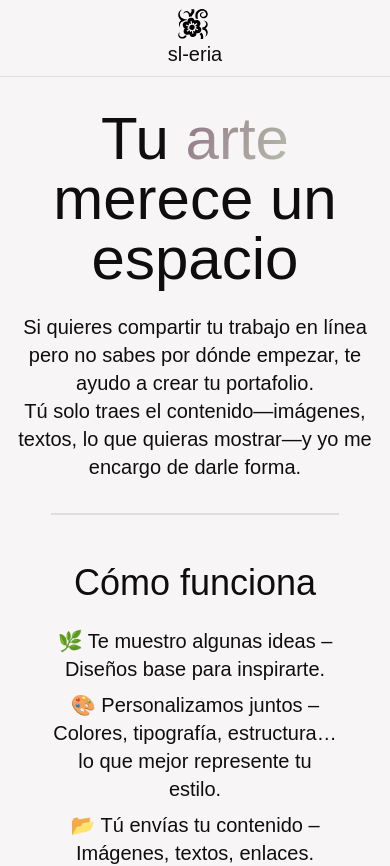
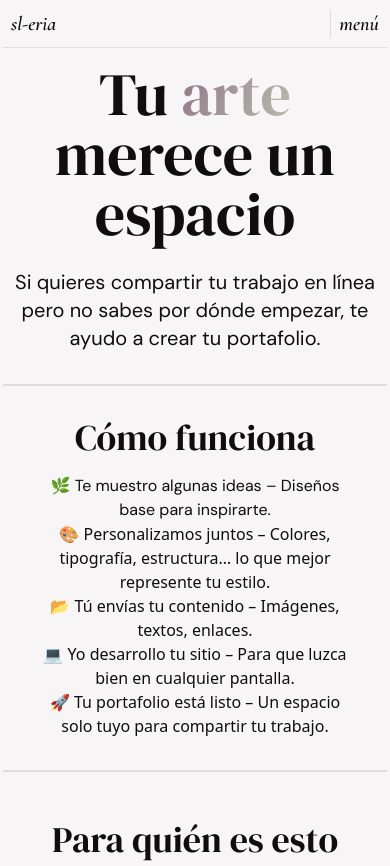
Before and after one commit to Lvnge/sl-eria, a React (Vite) app: page / in a window 390 px wide. Shown: the top 866 px of the page. Built offline with nearby package versions, Linux system fonts and the light colour scheme.

Commit message:
Refactor navbar, add navbar functionality for mobile, commit only for mobile testing

```diff
--- /dev/null
+++ b/src/components/navBar/NavBar.tsx
@@ -0,0 +1,47 @@
+import { useState } from "react";
+
+const NavBar = () => {
+  const [menuOpen, setMenuOpen] = useState(false);
+  console.log(menuOpen);
+
+  return (
+    <>
+      <div className="flex flex-col items-center">
+        <div className="navbar">
+          <p className="italic font-Cormorant">sl-eria</p>
+          <button onClick={() => setMenuOpen(!menuOpen)}>
+            <p className="italic font-Cormorant border-l-1 border-(--text)/10 pl-2">
+              {menuOpen ? "cerrar" : "menú"}
+            </p>
+          </button>
+        </div>
+        <div>
+          {/* Mobile Menu */}
+          {menuOpen && (
+            <div
+              className={`mobile-menu transition-transform duration-500 ease-in-out overflow-hidden ${
+                menuOpen
+                  ? "translate-y-0 opacity-100 max-h-screen"
+                  : "-translate-y-full opacity-0 max-h-0"
+              }`}
+            >
+              <p className="">misión</p>
+              <p className="">componentes</p>
+              <p className="">contacto</p>
+              <p className="">acerca de mí</p>
+
+              <div className="flex flex-col gap-2 text-xs ">
+                <p>román montes, 26</p>
+                <p>ig: @rmg.wav</p>
+                <p>web: silentlung.com</p>
+                <p>loc: gdl, mx</p>
+              </div>
+            </div>
+          )}
+        </div>
+      </div>
+    </>
+  );
+};
+
+export default NavBar;
--- a/src/index.css
+++ b/src/index.css
@@ -1,8 +1,5 @@
+@import url("https://fonts.googleapis.com/css2?family=Cormorant+Infant:ital,wght@0,300..700;1,300..700&family=DM+Sans:ital,opsz,wght@0,9..40,100..1000;1,9..40,100..1000&family=DM+Serif+Display:ital@0;1&display=swap");
 @import "tailwindcss";
-
-* {
-  @apply font-satoshi;
-}
 
 body {
   background-color: var(--background);
@@ -10,8 +7,9 @@ body {
 }
 
 @theme {
-  --font-satoshi: Satoshi, sans-serif;
-  --font-poppins: Poppins, sans-serif;
+  --font-DM: "DM Serif Display", serif;
+  --font-DM-sans: "DM Sans", sans-serif;
+  --font-Cormorant: "Cormorant Infant", serif;
 
   --text: oklch(16.37% 0.006 338.04);
   --background: oklch(97.2% 0.002 345.21);
@@ -22,20 +20,30 @@ body {
 
 @layer base {
   h1 {
-    @apply text-6xl sm:text-8xl text-center;
+    @apply font-DM text-6xl sm:text-8xl text-center;
   }
   h2 {
-    @apply sm:text-lg;
+    @apply font-DM-sans sm:text-lg;
   }
   h3 {
-    @apply text-4xl sm:text-6xl text-center;
+    @apply font-DM text-4xl sm:text-6xl text-center;
+  }
+  h4 {
+    @apply font-DM-sans;
   }
 }
 
 @layer components {
-  /* Add component styles here */
+  .divider {
+    @apply flex border-1 border-(--text)/10 w-sm;
+  }
+  .parent-container {
+    @apply flex flex-col w-sm items-center m-auto;
+  }
+  .navbar {
+    @apply fixed bg-(--background) flex w-sm h-12 px-2 border-b-1 border-(--text)/10   items-center justify-between text-xl font-semibold;
+  }
+  .mobile-menu {
+    @apply flex flex-col fixed top-12 w-sm h-dvh left-0 right-0 m-auto bg-(--background) font-Cormorant gap-4 p-2 text-lg;
+  }
 }
-
-@layer utilities {
-  /* Add utility styles here */
-}
--- /dev/null
+++ b/src/pages/ComponentLibrary.tsx
@@ -0,0 +1,5 @@
+const ComponentLibrary = () => {
+  return <div>ComponentLibrary</div>;
+};
+
+export default ComponentLibrary;
--- a/src/pages/Home.tsx
+++ b/src/pages/Home.tsx
@@ -1,28 +1,13 @@
+import NavBar from "../components/navBar/NavBar";
 const Home = () => {
   return (
-    <div className="flex flex-col items-center  text-(--text) ">
-      <div className="p-2 w-full border-b-1 border-(--text)/10 h-fit flex items-center">
-        <div className="w-full justify-center flex flex-col items-center space-x-1 text-center">
-          <img src="/sl-playground-logo.svg" alt="logo" className="w-8 h-8" />
-          <p className="text-xl">sl-eria</p>
-        </div>
-        {/*<div className=" ml-auto mr-6">
-          <ul className="flex justify-between space-x-4">
-            <li>Componentes</li>
-            <li>Secciones</li>
-            <li>Acerca de</li>
-            <li>Contacto</li>
-          </ul>
-        </div>*/}
-      </div>
-      <div className="flex flex-col items-center w-sm sm:w-full">
-        <div
-          className="sm:h-72 sm:m-16 sm:w-full
-        m-8
-        w-sm flex flex-col items-center"
-        >
-          <div className="flex flex-col items-center">
-            <h1 className="flex text-wrap">
+    <div className="parent-container ">
+      <NavBar />
+
+      <div className="flex flex-col items-center mt-16">
+        <div className="w-sm flex flex-col items-center mb-8">
+          <div className="flex flex-col items-center ">
+            <h1 className="flex text-wrap ">
               Tu&nbsp;
               <p className="sm:text-8xl text-6xl bg-linear-120 from-(--primary) to-(--secondary) text-transparent bg-clip-text">
                 arte
@@ -31,21 +16,21 @@ const Home = () => {
             <h1>merece un espacio</h1>
           </div>
           <div className=" md:w-6xl">
-            <h2 className="text-center mt-6 text-xl">
+            <h2 className="text-center mt-6 text-xl ">
               Si quieres compartir tu trabajo en línea pero no sabes por dónde
-              empezar, te ayudo a crear tu portafolio. <br /> Tú solo traes el
-              contenido—imágenes, textos, lo que quieras mostrar—y yo me encargo
-              de darle forma.
+              empezar, te ayudo a crear tu portafolio.
             </h2>
           </div>
         </div>
-        <div className="flex border-1 border-(--text)/10 w-3/4"></div>
-        <div className="m-12 ">
-          <div className="flex flex-col items-center">
+        <div className="divider"></div>
+        <div className="p-8  ">
+          <div className=" ">
             <h3>Cómo funciona</h3>
-            <ul className="mt-6 text-xl space-y-2 text-center">
+            <ul className="mt-4  text-center  w-full">
               <li>
-                🌿 Te muestro algunas ideas – Diseños base para inspirarte.
+                <h4>
+                  🌿 Te muestro algunas ideas – Diseños base para inspirarte.
+                </h4>
               </li>
               <li>
                 🎨 Personalizamos juntos – Colores, tipografía, estructura… lo
@@ -63,7 +48,7 @@ const Home = () => {
             </ul>
           </div>
         </div>
-        <div className="flex border-1 border-(--text)/10 w-3/4"></div>
+        <div className="divider"></div>
         <div className="m-12">
           <div className="flex flex-col items-center text-xl">
             <h3>Para quién es esto</h3>
@@ -101,7 +86,7 @@ const Home = () => {
             </a>
           </div>
         </div>
-        <div className="flex border-1 border-(--text)/10 w-3/4"></div>
+        <div className="divider"></div>
       </div>
 
       <div className="h-12 sm:h-56 w-full text-center flex flex-col justify-end items-center">
```
Also changed, not shown: 416161797_1855341121555519_1110784536816560090_n.jpg (added).
